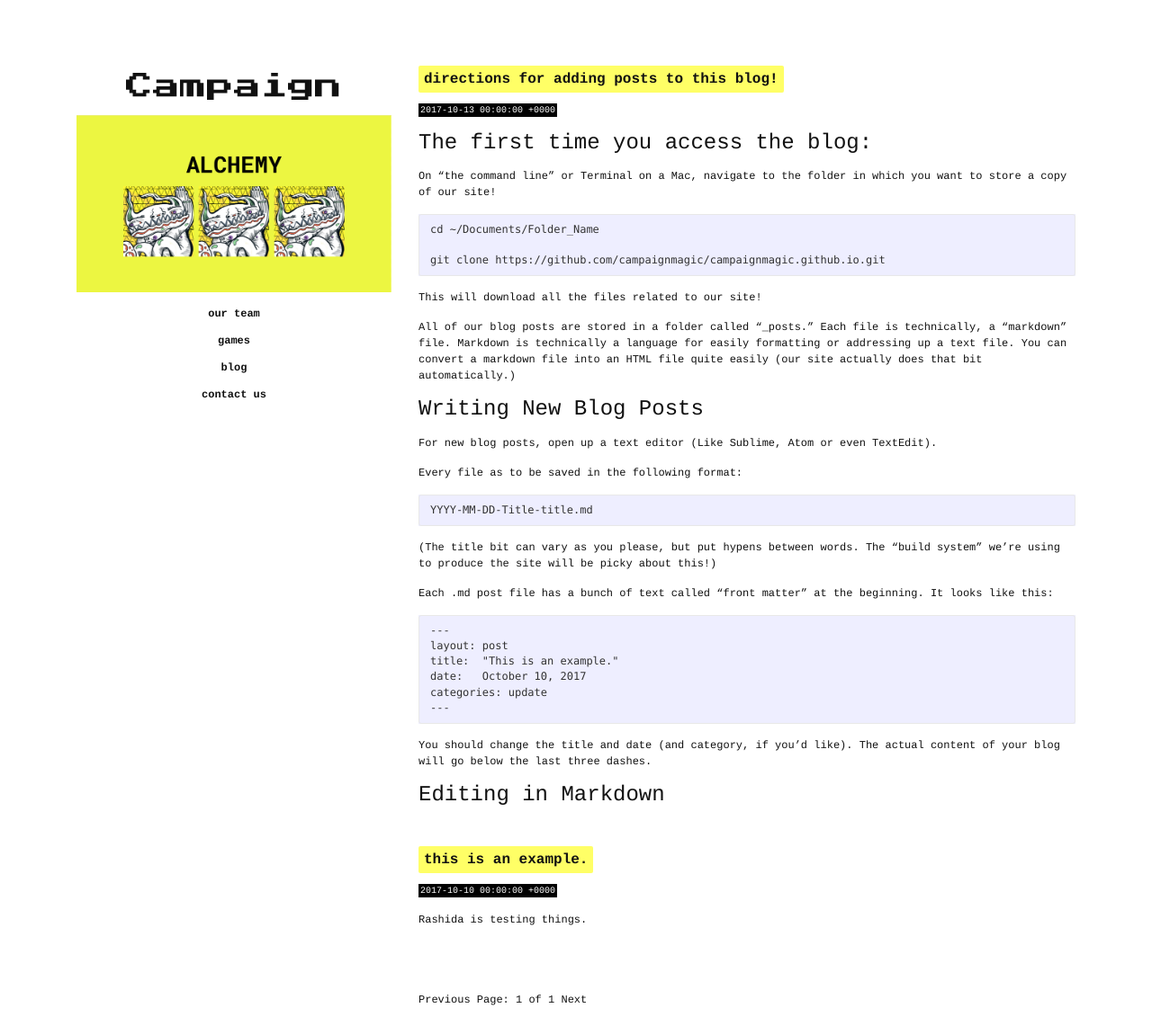
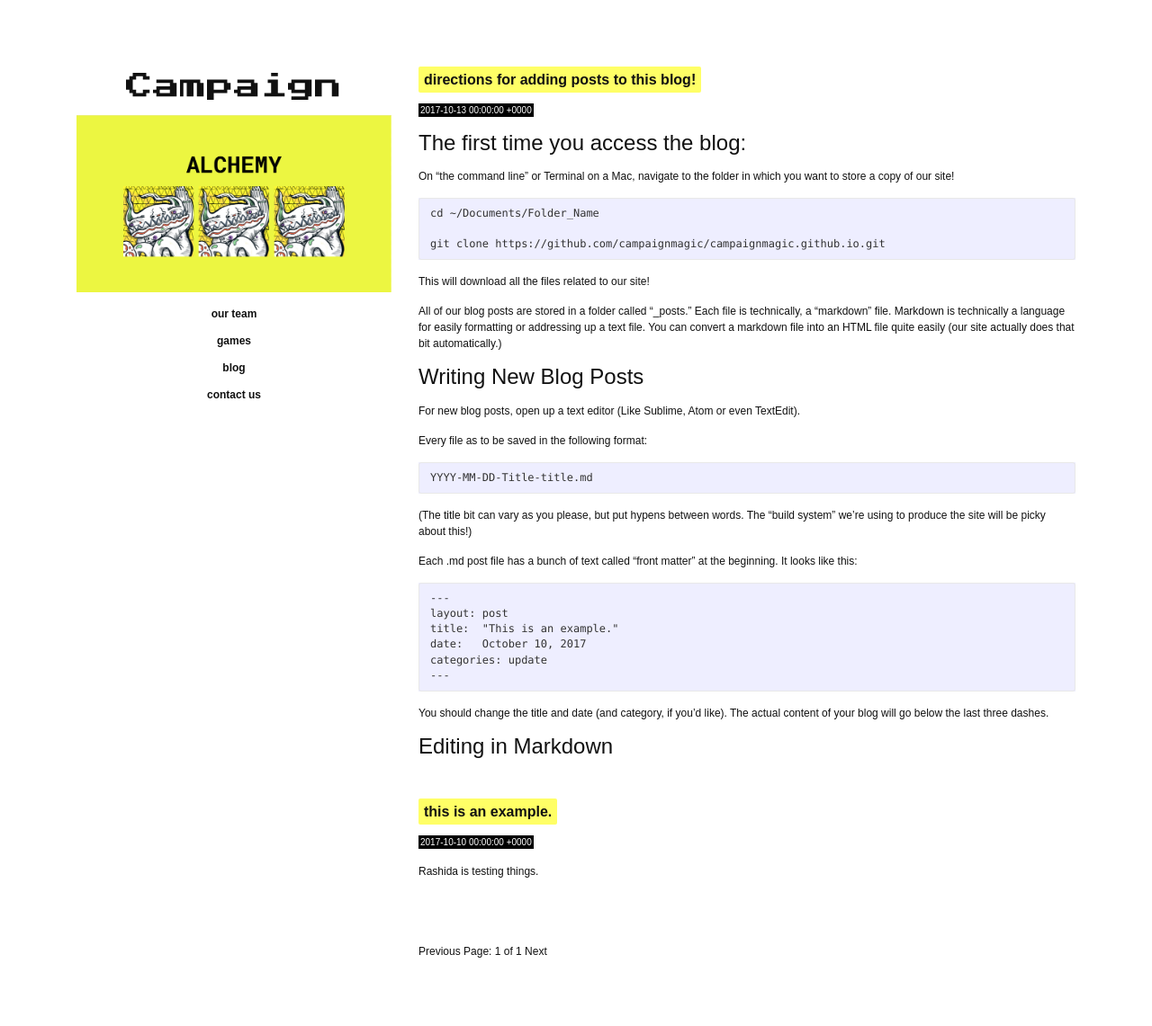
Before and after one commit to campaignmagic/alchemy, a Jekyll site: the page built from blog/index.html, in a window 1280 px wide. Shown: the whole page at 90% size. Built offline with Jekyll 4.4.1, drawn with Linux system fonts in a browser that asks for light colours; the list of posts is cut into pages by our own code; after the commit the page ends 1087 px from its top, so only the background shows below that.

Commit message:
yes now we rollin'

```diff
--- a/_includes/head.html
+++ b/_includes/head.html
@@ -14,7 +14,7 @@
         padding-top: 60px;
       }
     </style>
-    <link href="/css/main.css" rel="stylesheet">
+    <link href="{{ site.baseurl}}/css/main.css" rel="stylesheet">
     <!-- HTML5 shim, for IE6-8 support of HTML5 elements -->
     <!--[if lt IE 9]>
       <script src="http://html5shim.googlecode.com/svn/trunk/html5.js"></script>
--- a/_includes/sidebar.html
+++ b/_includes/sidebar.html
@@ -1,21 +1,21 @@
 <center>
 <h2> Campaign </h2>
 
-<img src="{{ site.baseurl}}/images/alch_header.png" height="50%">
+<img src="{{ site.baseurl}}/images/alch_header.png" height="20%">
 
 <ul class="nav nav-pills nav-stacked">
   <li class="nav-item">
-    <a class="nav-link" href="/about/">our team</a>
+    <a class="nav-link" href="{{ site.baseurl}}/about/">our team</a>
   </li>
   <li class="nav-item">
-    <a class="nav-link" href="/games/">games</a>
+    <a class="nav-link" href="{{ site.baseurl}}/games/">games</a>
   </li>
   <li class="nav-item">
-    <a class="nav-link" href="/blog/">blog</a>
+    <a class="nav-link" href="{{ site.baseurl}}/blog/">blog</a>
   </li>
 
   <li class="nav-item">
-    <a class="nav-link disabled" href="/contact/">contact us</a>
+    <a class="nav-link disabled" href="{{ site.baseurl}}/contact/">contact us</a>
   </li>
 </ul>
 
--- a/blog/index.html
+++ b/blog/index.html
@@ -5,7 +5,7 @@ title: Blog
 
 <!-- This loops through the paginated posts -->
 {% for post in paginator.posts %}
-  <h1><a href="{{ post.url }}">{{ post.title }}</a></h1>
+  <h1><a href="{{ site.baseurl}}{{ post.url }}">{{ post.title }}</a></h1>
   <p class="author">
     <span class="date">{{ post.date }}</span>
   </p>
@@ -19,13 +19,13 @@ title: Blog
 <!-- Pagination links -->
 <div class="pagination">
   {% if paginator.previous_page %}
-    <a href="{{ paginator.previous_page_path }}" class="previous">Previous</a>
+    <a href="{{ site.baseurl}}{{ paginator.previous_page_path }}" class="previous">Previous</a>
   {% else %}
     <span class="previous">Previous</span>
   {% endif %}
   <span class="page_number ">Page: {{ paginator.page }} of {{ paginator.total_pages }}</span>
   {% if paginator.next_page %}
-    <a href="{{ paginator.next_page_path }}" class="next">Next</a>
+    <a href="{{ site.baseurl}}{{ paginator.next_page_path }}" class="next">Next</a>
   {% else %}
     <span class="next ">Next</span>
   {% endif %}
--- a/css/main.css
+++ b/css/main.css
@@ -24,7 +24,7 @@ h1 > a:focus {
   border-radius: 2px;
   padding: 6px;
   line-height:
-  font-family: courier, sans-serif;
+  font-family: sans-serif;
   text-transform: lowercase;
 
 }
@@ -36,7 +36,7 @@ h2 {
 body {
 /*  font: 400 16px/1.5 "Helvetica Neue", Helvetica, Arial, sans-serif;
 */
-  font: 400 12px/1.5 courier, sans-serif;
+  font: 400 12px/1.5 sans-serif;
   color: #111;
   background-color: #fff;
   -webkit-text-size-adjust: 100%;
@@ -333,7 +333,7 @@ pre {
   font-weight: 600;
   border-radius: 2px;
   padding: 2px;
-  font-family: courier, cursive;
+  font-family: sans-serif;
   text-transform: lowercase;
 
   font-size: 14px;
```
